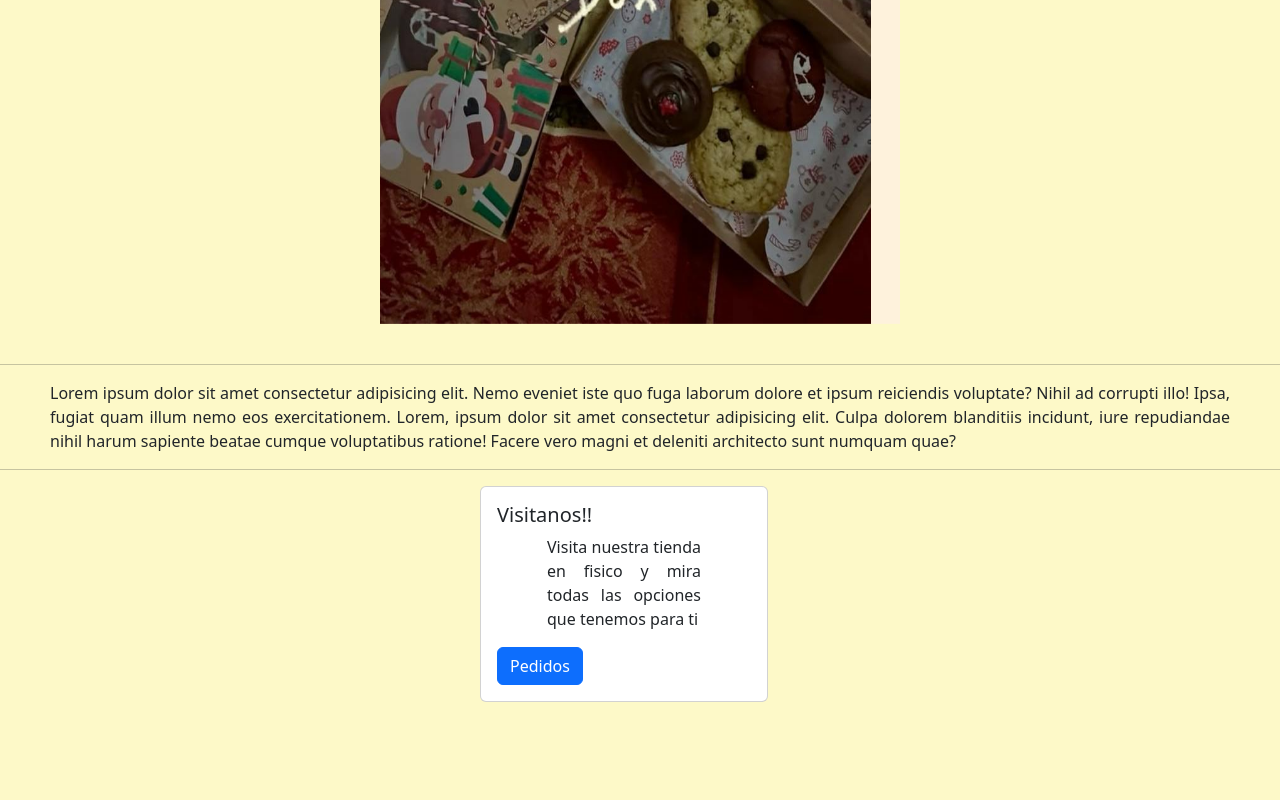
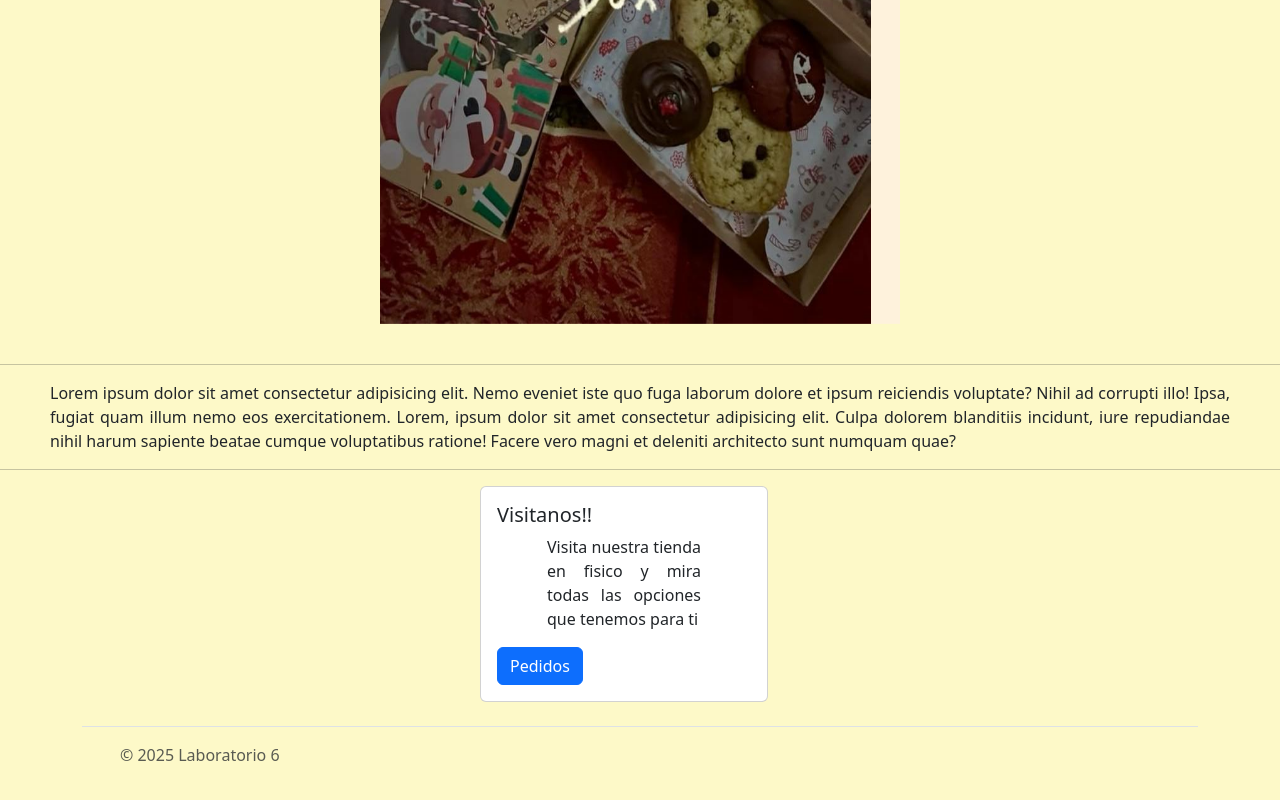
Before and after one commit to Gustavo2113476/Laboratorio-6-, a plain HTML site: page 1.3 actividad/Pagina 2.html in a window 1280 px wide. Shown: the part 1100-1900 px from the top of the page. Before the commit the page ends 1802 px from the top, so only its background shows below. Drawn offline with nearby package versions, Linux system fonts and the light colour scheme.

Commit message:
Se ha añadido un footer a cada página, además de mejorar un poco la estructura HTML para ajustarse un poco más al HTML semántico, por Juan Vicente Canales

```diff
--- a/1.3 actividad/Pagina 2.html
+++ b/1.3 actividad/Pagina 2.html
@@ -7,6 +7,7 @@
     <link href="https://cdn.jsdelivr.net/npm/bootstrap@5.3.3/dist/css/bootstrap.min.css" rel="stylesheet" integrity="sha384-QWTKZyjpPEjISv5WaRU9OFeRpok6YctnYmDr5pNlyT2bRjXh0JMhjY6hW+ALEwIH" crossorigin="anonymous">
     <title>Página 2</title>
 </head>
+
 <body class="cuerpo">
     <nav class="navbar navbar-expand-lg bg-body-tertiary">
         <div class="container-fluid">
@@ -29,6 +30,8 @@
           </div>
         </div>
       </nav>
+
+    <main>
       <br>
       <h1>Especial</h1>
       <br>
@@ -106,6 +109,26 @@
         <a href="pagina3.html" class="btn btn-primary">Pedidos</a>
       </div>
     </div>
+    </main>
+
+  <footer>
+    <div class="container">
+      <footer class="d-flex flex-wrap justify-content-between align-items-center py-3 my-4 border-top">
+        <div class="col-md-4 d-flex align-items-center">
+          <a href="/" class="mb-3 me-2 mb-md-0 text-body-secondary text-decoration-none lh-1">
+            <svg class="bi" width="30" height="24"><use xlink:href="#bootstrap"/></svg>
+          </a>
+          <span class="mb-3 mb-md-0 text-body-secondary">&copy; 2025 Laboratorio 6</span>
+        </div>
+
+        <ul class="nav col-md-4 justify-content-end list-unstyled d-flex">
+          <li class="ms-3"><a class="text-body-secondary" href="#"><svg class="bi" width="24" height="24"><use xlink:href="#twitter"/></svg></a></li>
+          <li class="ms-3"><a class="text-body-secondary" href="#"><svg class="bi" width="24" height="24"><use xlink:href="#instagram"/></svg></a></li>
+          <li class="ms-3"><a class="text-body-secondary" href="#"><svg class="bi" width="24" height="24"><use xlink:href="#facebook"/></svg></a></li>
+        </ul>
+      </footer>
+    </div>
+  </footer>
 
 <script src="https://cdn.jsdelivr.net/npm/@popperjs/core@2.11.8/dist/umd/popper.min.js" integrity="sha384-I7E8VVD/ismYTF4hNIPjVp/Zjvgyol6VFvRkX/vR+Vc4jQkC+hVqc2pM8ODewa9r" crossorigin="anonymous"></script>
 <script src="https://cdn.jsdelivr.net/npm/bootstrap@5.3.3/dist/js/bootstrap.min.js" integrity="sha384-0pUGZvbkm6XF6gxjEnlmuGrJXVbNuzT9qBBavbLwCsOGabYfZo0T0to5eqruptLy" crossorigin="anonymous"></script>
```
Also changed, not shown: 1.3 actividad/Pagina 1.html (+23 -1 lines), 1.3 actividad/Pagina 3.html (+22 -0 lines), 1.3 actividad/index.html (+23 -0 lines). Lines whose indentation alone changed are shown as unchanged.
